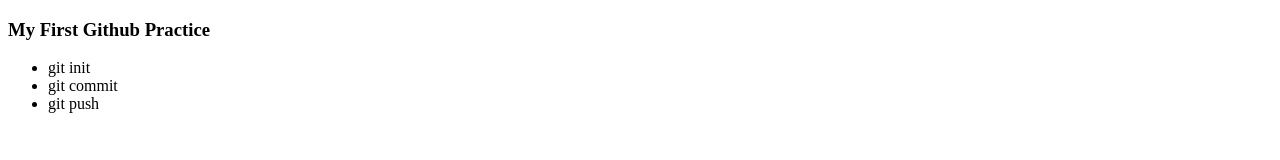
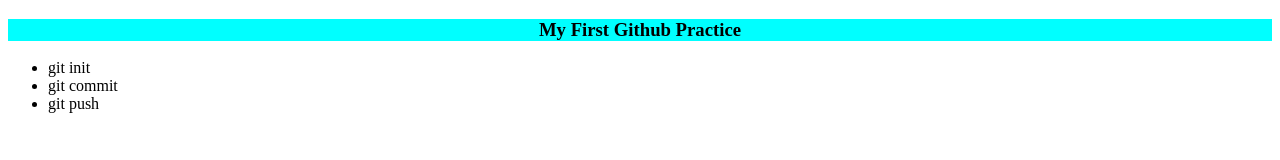
Before and after one commit to FSHimel/my-first-github-repo, a plain HTML site: page index.html in a window 1280 px wide. Drawn offline with Linux system fonts and the light colour scheme.

Commit message:
styles added

```diff
--- a/index.html
+++ b/index.html
@@ -4,6 +4,7 @@
     <meta charset="UTF-8">
     <meta name="viewport" content="width=device-width, initial-scale=1.0">
     <title>My first github repo</title>
+    <link rel="stylesheet" href="styles/git.css">
 </head>
 <body>
     <h3>My First Github Practice</h3>
--- /dev/null
+++ b/styles/git.css
@@ -0,0 +1,4 @@
+h3{
+    background-color: aqua;
+    text-align: center;
+}
```
